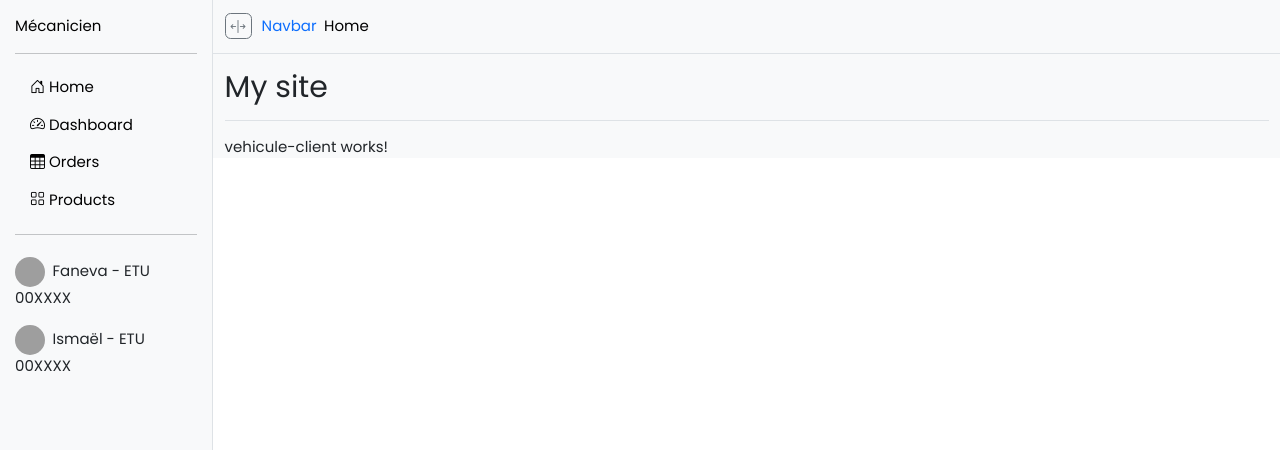
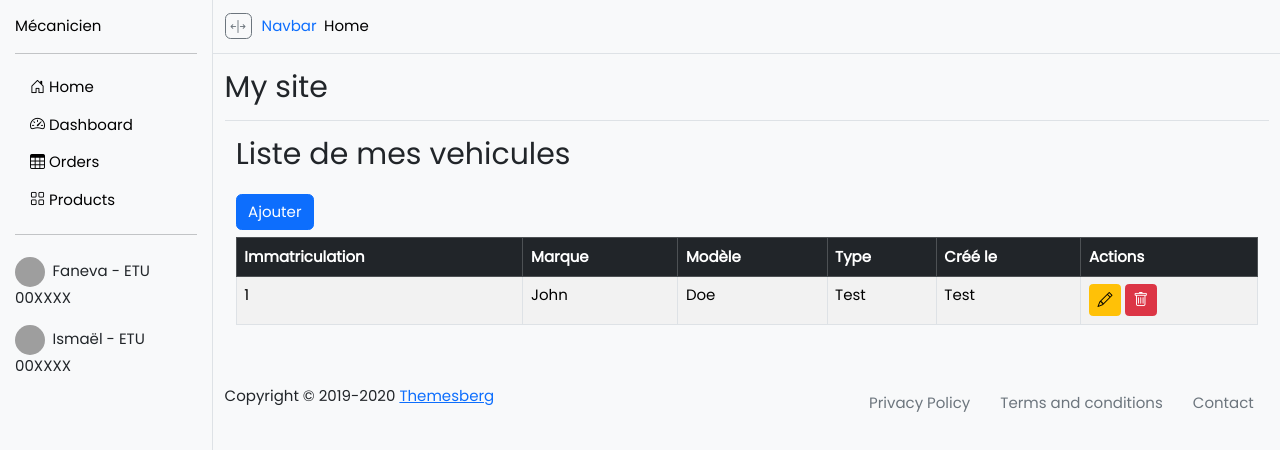
Before and after one commit to fanevaRomi261/frontend_garage_M1, an Angular app: page /vehicule-client in a window 1280 px wide. Shown: the top 450 px of the page. Built offline with nearby package versions, Linux system fonts and the light colour scheme; grey boxes are pictures that could not be loaded.

Commit message:
front statique vehicule client

```diff
--- a/src/app/layout/layout-main/layout-main.component.css
+++ b/src/app/layout/layout-main/layout-main.component.css
@@ -1,5 +1,7 @@
 body {
-  height: 100%;
+  /* height: 100%; */
+  height: calc(100vh - 12px);
+  /* overflow-y: auto; */
 }
 
 aside {
--- a/src/app/layout/layout-main/layout-main.component.html
+++ b/src/app/layout/layout-main/layout-main.component.html
@@ -139,6 +139,24 @@
       <router-outlet></router-outlet>
       <!-- fin contenu ici -->
 
+      <!-- footer -->
+      <div class="row">
+        <footer class="pt-5 d-flex justify-content-between">
+          <span>Copyright © 2019-2020 <a href="https://themesberg.com">Themesberg</a></span>
+          <ul class="nav m-0">
+            <li class="nav-item">
+              <a class="nav-link text-secondary" aria-current="page" href="#">Privacy Policy</a>
+            </li>
+            <li class="nav-item">
+              <a class="nav-link text-secondary" href="#">Terms and conditions</a>
+            </li>
+            <li class="nav-item">
+              <a class="nav-link text-secondary" href="#">Contact</a>
+            </li>
+          </ul>
+        </footer>
+      </div>
+
     </div>
     <!-- ### fin template ### !-->
   </main>
--- a/src/app/pages/vehicule-client/vehicule-client.component.html
+++ b/src/app/pages/vehicule-client/vehicule-client.component.html
@@ -1 +1,193 @@
-<p>vehicule-client works!</p>
+<div class="container">
+  <h2>Liste de mes vehicules</h2>
+
+  <button
+    class="btn btn-primary mt-3"
+    data-bs-toggle="modal"
+    data-bs-target="#modalInsertion"
+  >
+    Ajouter
+  </button>
+
+  <div class="table-responsive">
+    <table class="table table-striped table-bordered table-hover mt-2">
+      <thead class="table-dark">
+        <tr>
+          <th scope="col">Immatriculation</th>
+          <th scope="col">Marque</th>
+          <th scope="col">Modèle</th>
+          <th scope="col">Type</th>
+          <th scope="col">Créé le</th>
+          <th scope="col">Actions</th>
+        </tr>
+      </thead>
+      <tbody>
+        <tr>
+          <td>1</td>
+          <td>John</td>
+          <td>Doe</td>
+          <td>Test</td>
+          <td>Test</td>
+          <td>
+            <button
+              class="btn btn-warning btn-sm me-1"
+              title="Modifier"
+              data-bs-toggle="modal"
+              data-bs-target="#modalModification"
+            >
+              <i class="bi bi-pencil"></i>
+            </button>
+            <button
+              class="btn btn-danger btn-sm"
+              title="Supprimer"
+              data-bs-toggle="modal"
+              data-bs-target="#modalConfirmation"
+            >
+              <i class="bi bi-trash"></i>
+            </button>
+          </td>
+        </tr>
+      </tbody>
+    </table>
+  </div>
+</div>
+
+<!-- Modal insertion-->
+<div
+  class="modal fade"
+  id="modalInsertion"
+  tabindex="-1"
+  aria-labelledby="modalLabelInserion"
+  aria-hidden="true"
+>
+  <div class="modal-dialog">
+    <div class="modal-content">
+      <div class="modal-header">
+        <h5 class="modal-title" id="modalLabelInserion">Ajout vehicule</h5>
+        <button
+          type="button"
+          class="btn-close"
+          data-bs-dismiss="modal"
+          aria-label="Close"
+        ></button>
+      </div>
+      <div class="modal-body">
+        <form class="row g-3">
+          <div class="col-12">
+            <label for="immatriculation" class="form-label"
+              >Immatriculation</label
+            >
+            <input type="text" class="form-control" id="immatriculation" />
+          </div>
+          <div class="col-12">
+            <label for="marque" class="form-label">Marque</label>
+            <input type="text" class="form-control" id="marque" />
+          </div>
+          <div class="col-12">
+            <label for="modele" class="form-label">Modèle</label>
+            <input type="text" class="form-control" id="modele" />
+          </div>
+          <div class="col-12">
+            <label for="type" class="form-label">Type</label>
+            <input type="text" class="form-control" id="type" />
+          </div>
+        </form>
+      </div>
+      <div class="modal-footer">
+        <button type="button" class="btn btn-secondary" data-bs-dismiss="modal">
+          Fermer
+        </button>
+        <button type="button" class="btn btn-primary">Valider</button>
+      </div>
+    </div>
+  </div>
+</div>
+
+<!-- Modal modification-->
+<div
+  class="modal fade"
+  id="modalModification"
+  tabindex="-1"
+  aria-labelledby="modalLabelModification"
+  aria-hidden="true"
+>
+  <div class="modal-dialog">
+    <div class="modal-content">
+      <div class="modal-header">
+        <h5 class="modal-title" id="modalLabelModification">Modifier vehicule</h5>
+        <button
+          type="button"
+          class="btn-close"
+          data-bs-dismiss="modal"
+          aria-label="Close"
+        ></button>
+      </div>
+      <div class="modal-body">
+        <form class="row g-3">
+          <div class="col-12">
+            <label for="immatriculation" class="form-label"
+              >Immatriculation</label
+            >
+            <input type="text" class="form-control" id="immatriculation" />
+          </div>
+          <div class="col-12">
+            <label for="marque" class="form-label">Marque</label>
+            <input type="text" class="form-control" id="marque" />
+          </div>
+          <div class="col-12">
+            <label for="modele" class="form-label">Modèle</label>
+            <input type="text" class="form-control" id="modele" />
+          </div>
+          <div class="col-12">
+            <label for="type" class="form-label">Type</label>
+            <input type="text" class="form-control" id="type" />
+          </div>
+        </form>
+      </div>
+      <div class="modal-footer">
+        <button type="button" class="btn btn-secondary" data-bs-dismiss="modal">
+          Fermer
+        </button>
+        <button type="button" class="btn btn-primary">Valider</button>
+      </div>
+    </div>
+  </div>
+</div>
+
+<!-- Modal confirmation suppression -->
+<div
+  class="modal fade"
+  id="modalConfirmation"
+  tabindex="-1"
+  aria-labelledby="modalConfirmationLabel"
+  aria-hidden="true"
+>
+  <div class="modal-dialog">
+    <div class="modal-content">
+      <div class="modal-header">
+        <h5 class="modal-title" id="modalConfirmationLabel">Confirmation</h5>
+        <button
+          type="button"
+          class="btn-close"
+          data-bs-dismiss="modal"
+          aria-label="Close"
+        ></button>
+      </div>
+      <div
+        class="modal-body d-flex flex-column justify-content-center align-items-center"
+        style="min-height: 200px"
+      >
+        <i class="bi bi-exclamation-triangle text-danger display-4 mb-3"></i>
+        <p class="text-center">
+          Êtes-vous sûr de vouloir supprimer ce véhicule ?
+        </p>
+      </div>
+      <div class="modal-footer">
+        <button type="button" class="btn btn-secondary" data-bs-dismiss="modal">
+          Non
+        </button>
+        <button type="button" class="btn btn-danger">Oui</button>
+      </div>
+    </div>
+  </div>
+</div>
--- a/src/styles.css
+++ b/src/styles.css
@@ -1,6 +1,6 @@
 /* You can add global styles to this file, and also import other style files */
 @import url("../node_modules/bootstrap-icons/font/bootstrap-icons.css");
-@import url("../node_modules/bootstrap/dist/css/bootstrap.css");
+/* @import url("../node_modules/bootstrap/dist/css/bootstrap.css"); */
 /* ### font-style ### */
 * {
   font-family: "Poppins-Regular";
```
